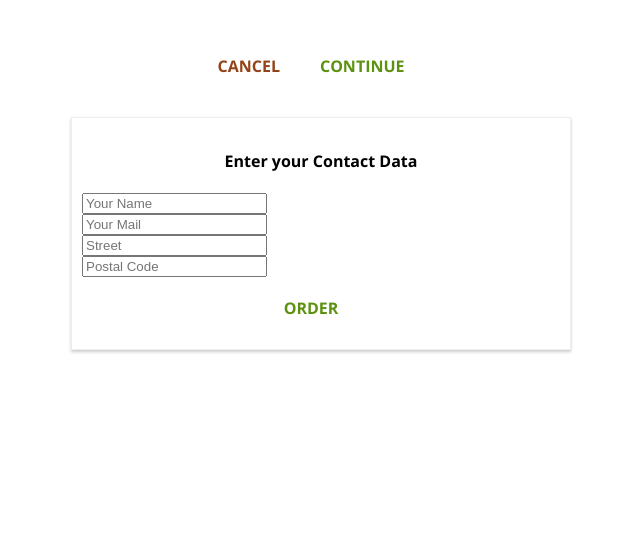
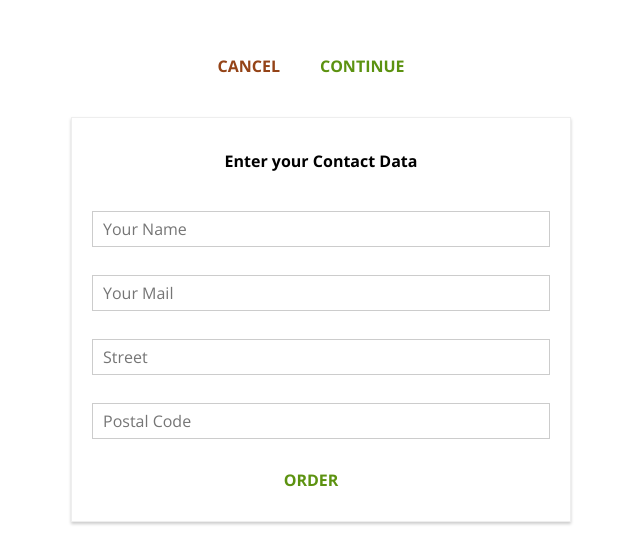
Before and after one commit to chrislacey89/BurgerBuilder, a React (Create React App) app: page /checkout/contact-data in a window 1280 px wide. Shown: the part 701-1243 px from the top of the page, without its empty margins (319-959 px from the left). Before the commit the page ends 1071 px from the top, so only its background shows below. Built offline with nearby package versions, Linux system fonts and the light colour scheme; the HTML template or start-up script is replaced by a standard one.

Commit message:
added dynamic input component

```diff
--- /dev/null
+++ b/src/components/UI/Input/Input/Input.js
@@ -0,0 +1,27 @@
+import React from "react";
+
+import classes from "./Input.module.css";
+
+const input = props => {
+  let inputElement = null;
+
+  switch (props.inputtype) {
+    case "input":
+      inputElement = <input className={classes.InputElement} {...props} />;
+      break;
+    case "textarea":
+      inputElement = <textarea className={classes.InputElement} {...props} />;
+      break;
+    default:
+      inputElement = <input className={classes.InputElement} {...props} />;
+  }
+
+  return (
+    <div className={classes.Input}>
+      <label className={classes.Label}>{props.label}</label>
+      {inputElement}
+    </div>
+  );
+};
+
+export default input;
--- /dev/null
+++ b/src/components/UI/Input/Input/Input.module.css
@@ -0,0 +1,27 @@
+.Input {
+  width: 100%;
+  padding: 10px;
+  box-sizing: border-box;
+}
+
+.Label {
+  font-weight: bold;
+  display: block;
+  margin-bottom: 8px;
+}
+
+.InputElement {
+  outline: none;
+  border: 1px solid #ccc;
+  background-color: white;
+  font: inherit;
+  padding: 6px 10px;
+  display: block;
+  width: 100%;
+  box-sizing: border-box;
+}
+
+.InputElement:focus {
+  outline: none;
+  background-color: #ccc;
+}
--- a/src/containers/ContactData/ContactData/ContactData.js
+++ b/src/containers/ContactData/ContactData/ContactData.js
@@ -4,6 +4,7 @@
 import Spinner from "../../../components/UI/Spinner/Spinner";
 import classes from "./ContactData.module.css";
 import axios from "../../../axios-orders";
+import Input from "../../../components/UI/Input/Input/Input";
 
 class ContactData extends Component {
   state = {
@@ -47,26 +48,26 @@
   render() {
     let form = (
       <form>
-        <input
-          className={classes.Input}
+        <Input
+          inputtype="input"
           type="text"
           name="name"
           placeholder="Your Name"
         />
-        <input
-          className={classes.Input}
+        <Input
+          inputtype="input"
           type="email"
           name="email"
           placeholder="Your Mail"
         />
-        <input
-          className={classes.Input}
+        <Input
+          inputtype="input"
           type="text"
           name="street"
           placeholder="Street"
         />
-        <input
-          className={classes.Input}
+        <Input
+          inputtype="input"
           type="text"
           name="postal"
           placeholder="Postal Code"
```
